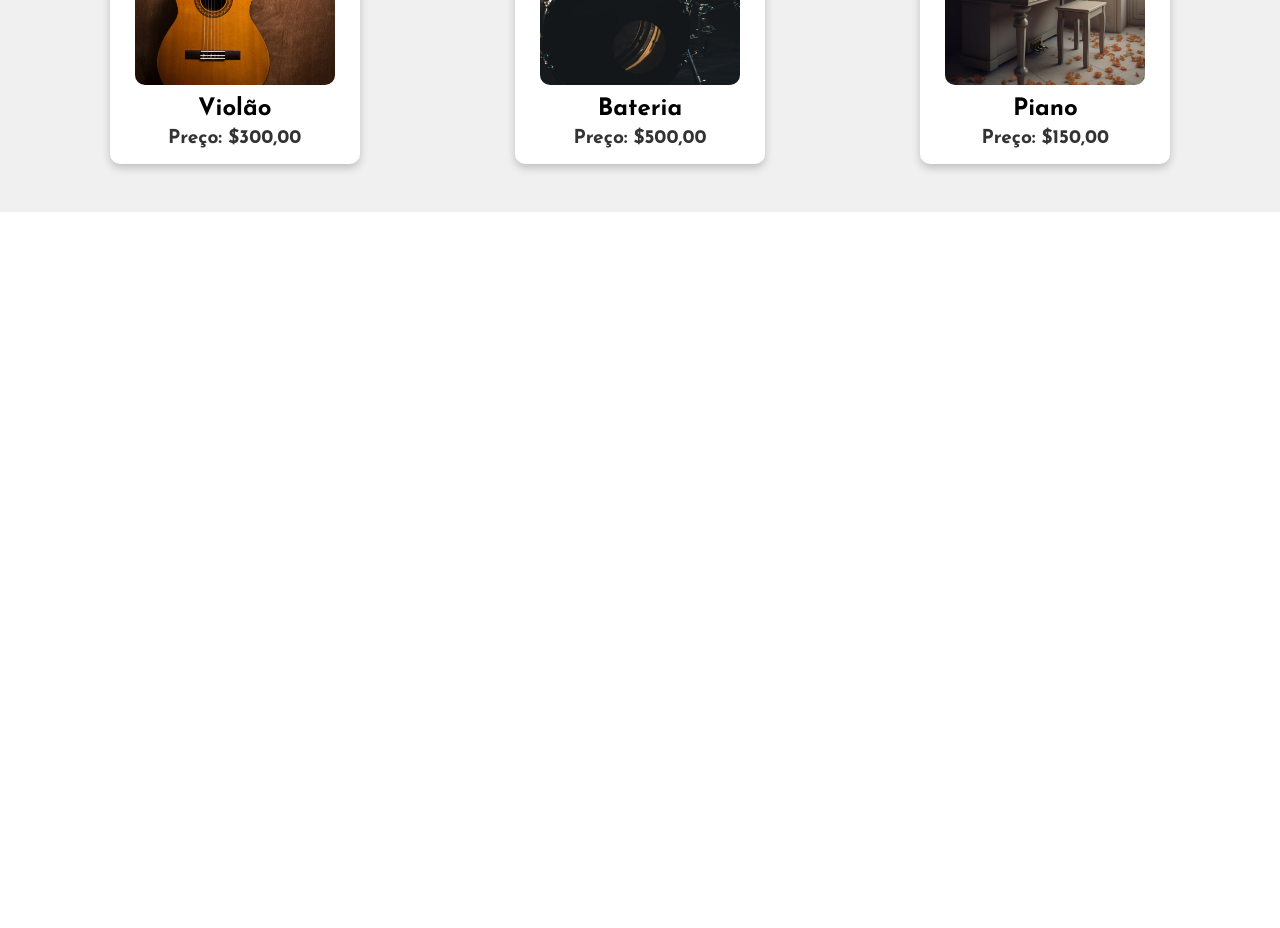
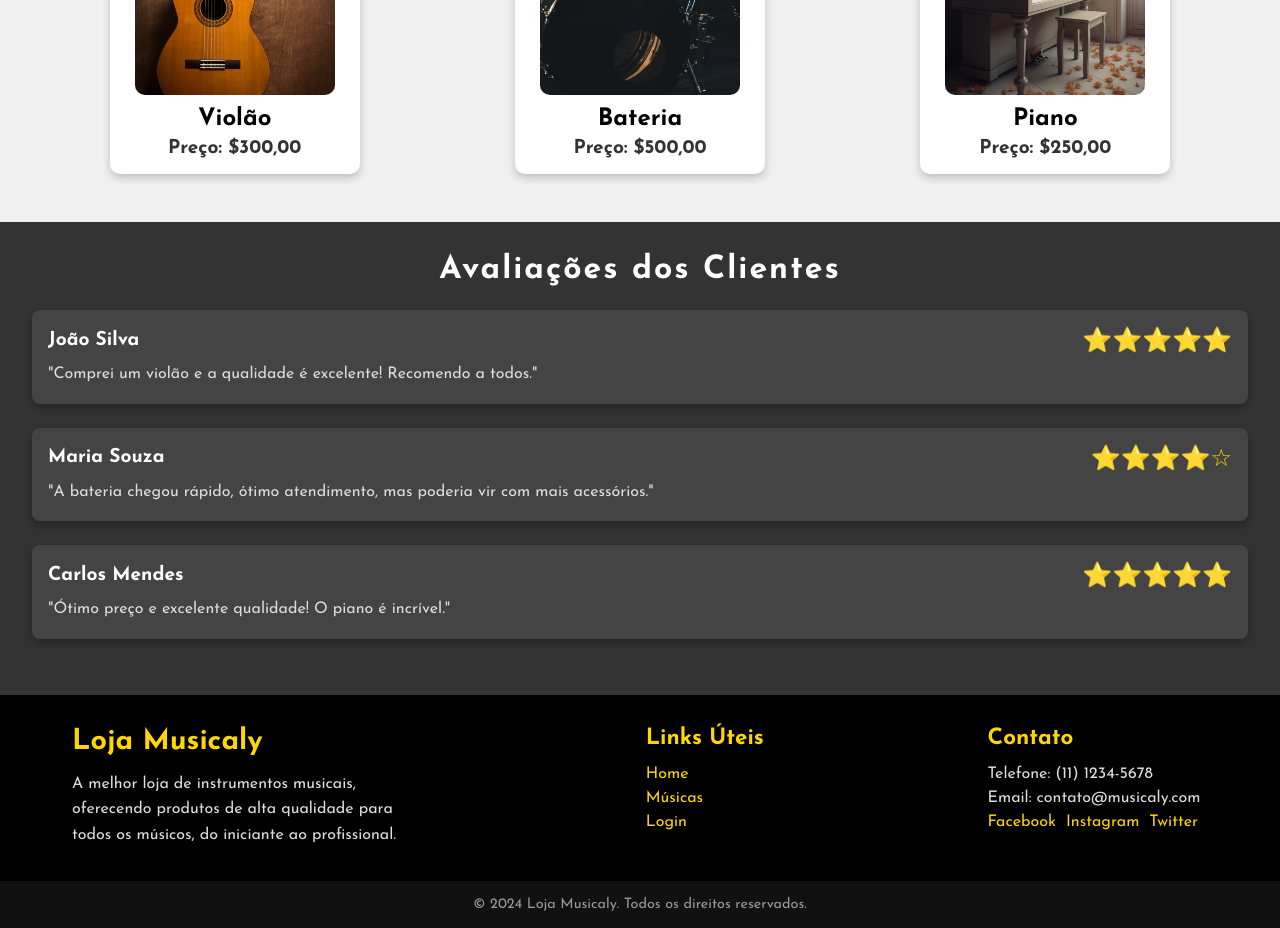
Before and after one commit to YujiSam/Projeto-Musica, a React (Vite) app: page / in a window 1280 px wide. Shown: the part 560-1488 px from the top of the page. Before the commit the page ends 800 px from the top, so only its background shows below. Built offline with nearby package versions, Linux system fonts and the light colour scheme.

Commit message:
Criando Footer com Estilização e Finalizando a Home

```diff
--- a/index.html
+++ b/index.html
@@ -4,7 +4,7 @@
     <meta charset="UTF-8" />
     <link rel="icon" type="image/svg+xml" href="/vite.svg" />
     <meta name="viewport" content="width=device-width, initial-scale=1.0" />
-    <title>Vite + React</title>
+    <title>Musicaly</title>
     <link rel="preconnect" href="https://fonts.googleapis.com">
     <link rel="preconnect" href="https://fonts.gstatic.com" crossorigin>
     <link href="https://fonts.googleapis.com/css2?family=Josefin+Sans:ital,wght@0,100..700;1,100..700&display=swap" rel="stylesheet">
--- a/src/components/Footer.jsx
+++ b/src/components/Footer.jsx
@@ -5,7 +5,37 @@ function Footer() {
     return (
       <>
       <FooterStyle>
+      <footer className="footer">
+        <div className="footer-container">
+          <div className="footer-about">
+            <h2>Loja Musicaly</h2>
+            <p>A melhor loja de instrumentos musicais, oferecendo produtos de alta qualidade para todos os músicos, do iniciante ao profissional.</p>
+          </div>
 
+          <div className="footer-links">
+            <h3>Links Úteis</h3>
+            <ul>
+              <li><a href="/">Home</a></li>
+              <li><a href="/musicas">Músicas</a></li>
+              <li><a href="/login">Login</a></li>
+            </ul>
+          </div>
+
+          <div className="footer-contact">
+            <h3>Contato</h3>
+            <p>Telefone: (11) 1234-5678</p>
+            <p>Email: contato@musicaly.com</p>
+            <div className="footer-social">
+              <a href="#">Facebook</a>
+              <a href="#">Instagram</a>
+              <a href="#">Twitter</a>
+            </div>
+          </div>
+        </div>
+      </footer>
+      <div className="footer-bottom">
+          <p>&copy; 2024 Loja Musicaly. Todos os direitos reservados.</p>
+      </div>
       </FooterStyle>
       </>
     )
--- a/src/css/FooterStyle.jsx
+++ b/src/css/FooterStyle.jsx
@@ -2,5 +2,88 @@ import styled from 'styled-components'
 
 export const FooterStyle = styled.section`
 
+.footer {
+  background-color: #000;
+  color: #ffd700;
+  padding: 2rem;
+}
+
+.footer-container {
+  display: flex;
+  justify-content: space-between;
+  max-width: 1200px;
+  margin: 0 auto;
+  padding: 0 2rem;
+}
+
+.footer-about {
+  max-width: 350px;
+}
+
+.footer-about h2 {
+  font-size: 1.8rem;
+  margin-bottom: 1rem;
+}
+
+.footer-about p {
+  color: #ddd;
+  line-height: 1.6;
+}
+
+.footer-links h3, .footer-contact h3 {
+  font-size: 1.4rem;
+  margin-bottom: 1rem;
+}
+
+.footer-links ul {
+  list-style: none;
+  padding: 0;
+}
+
+.footer-links li {
+  margin-bottom: 0.5rem;
+}
+
+.footer-links a {
+  color: #ffd700;
+  text-decoration: none;
+  transition: color 0.3s ease;
+}
+
+.footer-links a:hover {
+  color: #fff;
+}
+
+.footer-contact p {
+  color: #ddd;
+  margin-bottom: 0.5rem;
+}
+
+.footer-social a {
+  margin-right: 10px;
+  display: inline-block;
+  transition: transform 0.3s ease;
+  color:gold;
+}
+
+.footer-social a:hover {
+  transform: scale(1.2);
+}
+
+.footer-social img {
+  width: 24px;
+  height: 24px;
+}
+
+.footer-bottom {
+  background-color: #111;
+  text-align: center;
+  padding: 1rem;
+}
+
+.footer-bottom p {
+  color: #999;
+  font-size: 0.9rem;
+}
 
 `
--- a/src/css/HomeStyle.jsx
+++ b/src/css/HomeStyle.jsx
@@ -25,22 +25,22 @@ export const HomeStyle = styled.section`
   letter-spacing: 2px;
 }
 
-.banner button {
+.btn {
   margin-top: 1rem;
-  padding: 0.7rem 1.5rem;
   margin-left: 20px;
-  display: flex;
-  font-family: "Josefin Sans", sans-serif;
+  max-width: 130px;
+  padding: 1rem 1.5rem;
   background-color: #000;
   color: #ffd700;
   border: none;
   border-radius: 5px;
   font-size: 1rem;
   cursor: pointer;
+  display: flex;
   transition: background-color 0.3s ease, transform 0.3s ease;
 }
 
-.banner button:hover {
+.btn:hover {
   background-color: #333;
   transform: scale(1.05);
 }
@@ -108,4 +108,52 @@ export const HomeStyle = styled.section`
   box-shadow: 0 0 10px rgba(0, 0, 0, 0.5);
 }
 
+.avaliacoes {
+  background-color: #333;
+  color: #ffd700;
+  padding: 2rem;
+}
+
+.avaliacoes h2 {
+  text-align: center;
+  font-size: 2rem;
+  margin-bottom: 1.5rem;
+  letter-spacing: 2px;
+  color: #fff;
+}
+
+.avaliacao {
+  background-color: #444;
+  border-radius: 8px;
+  padding: 1rem;
+  margin-bottom: 1.5rem;
+  box-shadow: 0 4px 8px rgba(0, 0, 0, 0.3);
+}
+
+.avaliacao-top {
+  display: flex;
+  justify-content: space-between;
+  align-items: center;
+  margin-bottom: 0.5rem;
+}
+
+.nome-cliente {
+  font-size: 1.2rem;
+  font-weight: bold;
+  color: #fff;
+}
+
+.estrelas span {
+  font-size: 1.5rem;
+  color: #ffd700;
+}
+
+.comentario {
+  font-size: 1rem;
+  color: #ddd;
+  line-height: 1.6;
+  margin-top: 0.5rem;
+}
+
+
 `
--- a/src/routes/Home.jsx
+++ b/src/routes/Home.jsx
@@ -12,7 +12,7 @@ function Home() {
         <header className="body">
           <section className="banner">
             <h1>Experimente do Melhor</h1>
-            <button>Saiba Mais</button>
+            <a href="/musicas" className="btn">Saiba Mais</a>
           </section>
           <h1 className="title">Produtos Populares</h1>
           <div className="card-container">
@@ -38,9 +38,39 @@ function Home() {
                 40% de Desconto!
               </div>
               <h2>Piano</h2>
-              <h1>Preço: $150,00</h1>
+              <h1>Preço: $250,00</h1>
             </div>
           </div>
+          <section className="avaliacoes">
+          <h2>Avaliações dos Clientes</h2>
+          <div className="avaliacao">
+            <div className="avaliacao-top">
+              <p className="nome-cliente">João Silva</p>
+              <div className="estrelas">
+                <span>⭐⭐⭐⭐⭐</span>
+              </div>
+            </div>
+            <p className="comentario">"Comprei um violão e a qualidade é excelente! Recomendo a todos."</p>
+          </div>
+          <div className="avaliacao">
+            <div className="avaliacao-top">
+              <p className="nome-cliente">Maria Souza</p>
+              <div className="estrelas">
+                <span>⭐⭐⭐⭐☆</span>
+              </div>
+            </div>
+            <p className="comentario">"A bateria chegou rápido, ótimo atendimento, mas poderia vir com mais acessórios."</p>
+          </div>
+          <div className="avaliacao">
+            <div className="avaliacao-top">
+              <p className="nome-cliente">Carlos Mendes</p>
+              <div className="estrelas">
+                <span>⭐⭐⭐⭐⭐</span>
+              </div>
+            </div>
+            <p className="comentario">"Ótimo preço e excelente qualidade! O piano é incrível."</p>
+          </div>
+        </section>
         </header>
       </HomeStyle>
       </>
```
